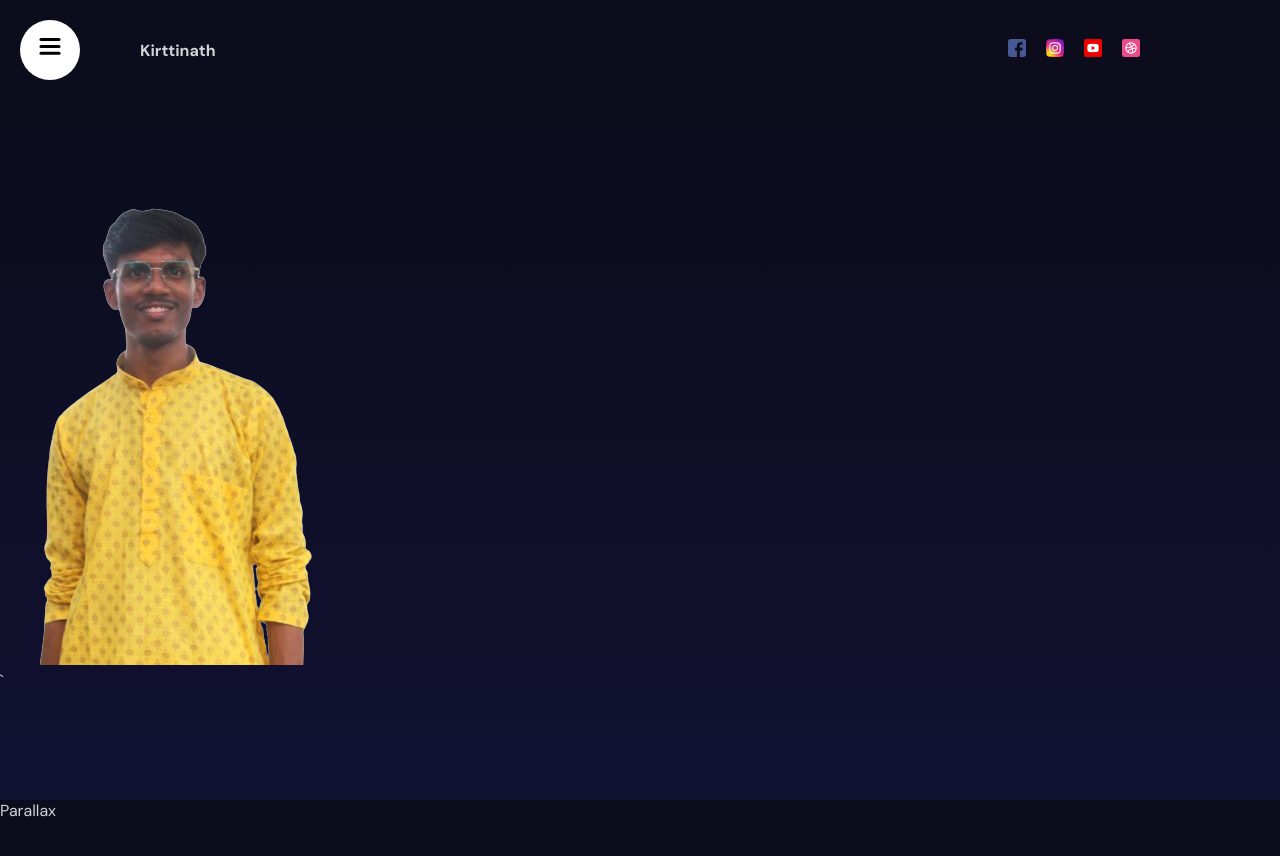
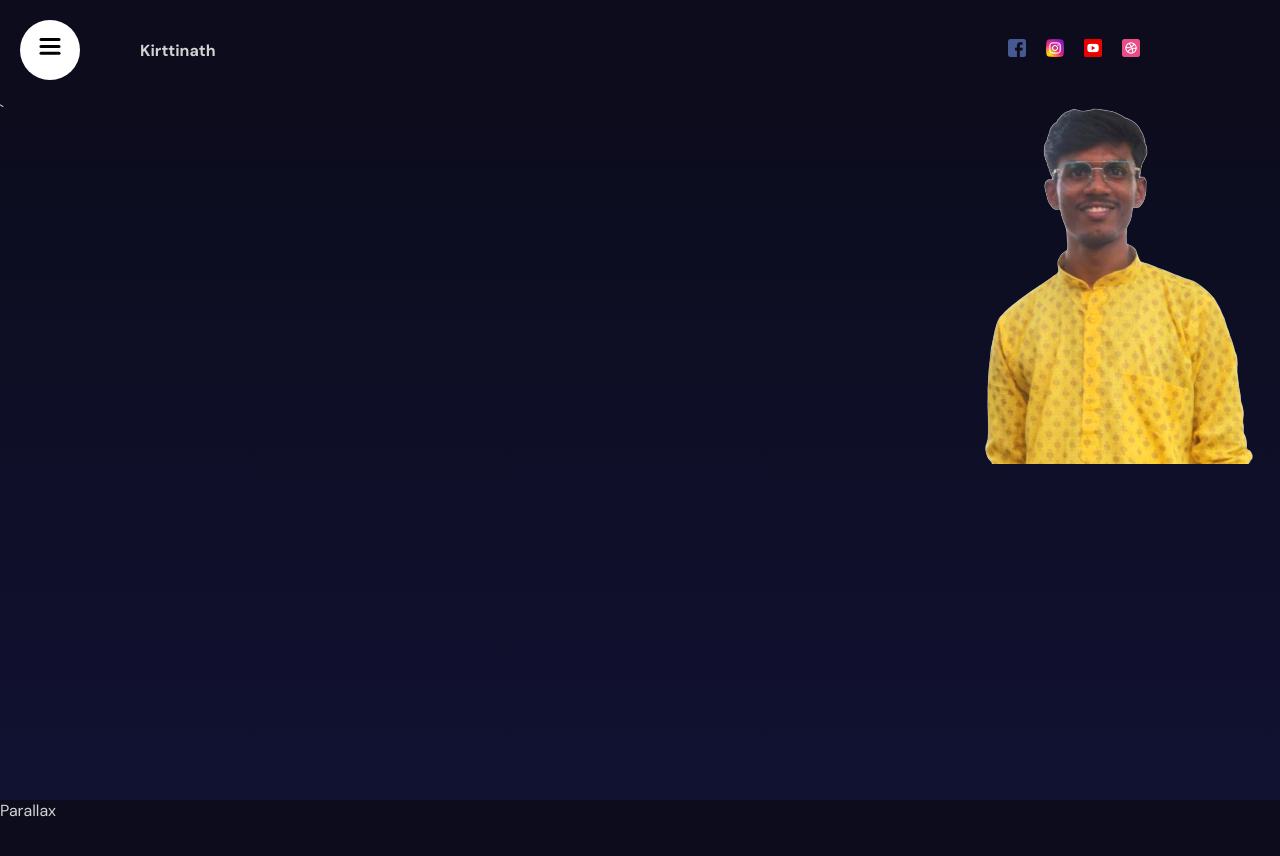
Before and after one commit to Kirttinath/portfolio-app, a React (Vite) app: page / in a window 1280 px wide. Shown: the top 856 px of the page. Built offline with nearby package versions, Linux system fonts and the light colour scheme.

Commit message:
Update hero image container styles

```diff
--- a/src/Components/Hero/Hero.jsx
+++ b/src/Components/Hero/Hero.jsx
@@ -3,7 +3,7 @@ import './Hero.scss';
 const Hero = () => {
   return (
     <div className="hero">
-      <div className="image">
+      <div className="imageContainer">
         <img src="/hero.png" alt="" />
         </div>`
     </div>
--- a/src/Components/Hero/Hero.scss
+++ b/src/Components/Hero/Hero.scss
@@ -1,5 +1,14 @@
 .hero{
     height: calc(100vh - 100px);
+    overflow: hidden;
     background: linear-gradient(180deg, #0c0c1d, #111132 );
 
+
+
+    .imageContainer{
+        height: 100%;
+        position: absolute;
+        top: 0;
+        right: 0;
+    }
 }
```
Also changed, not shown: public/hero.png.
